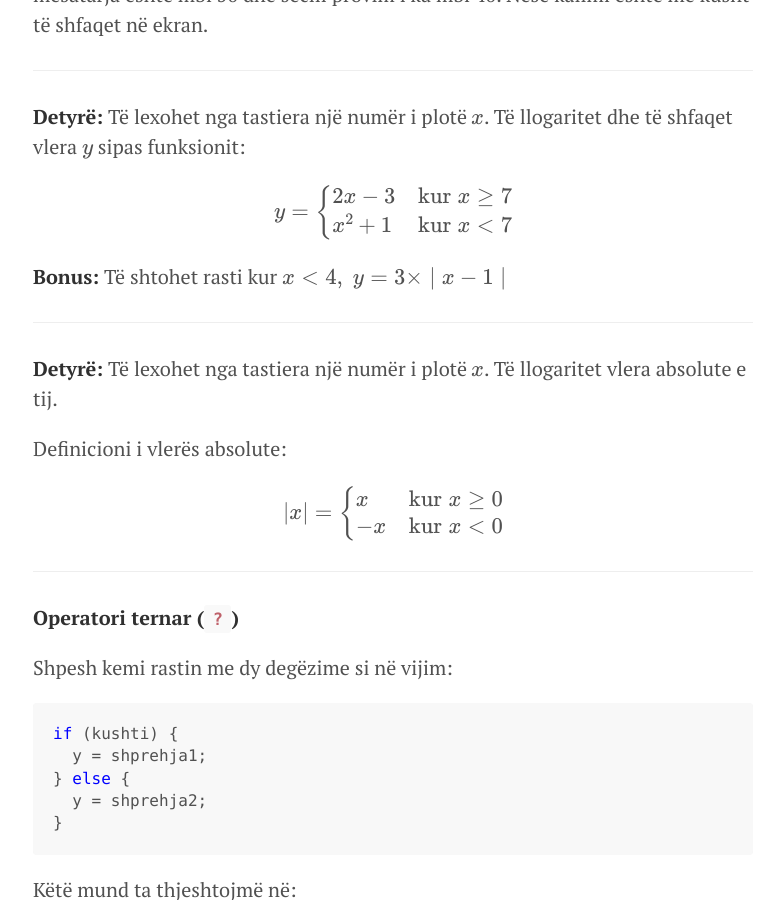
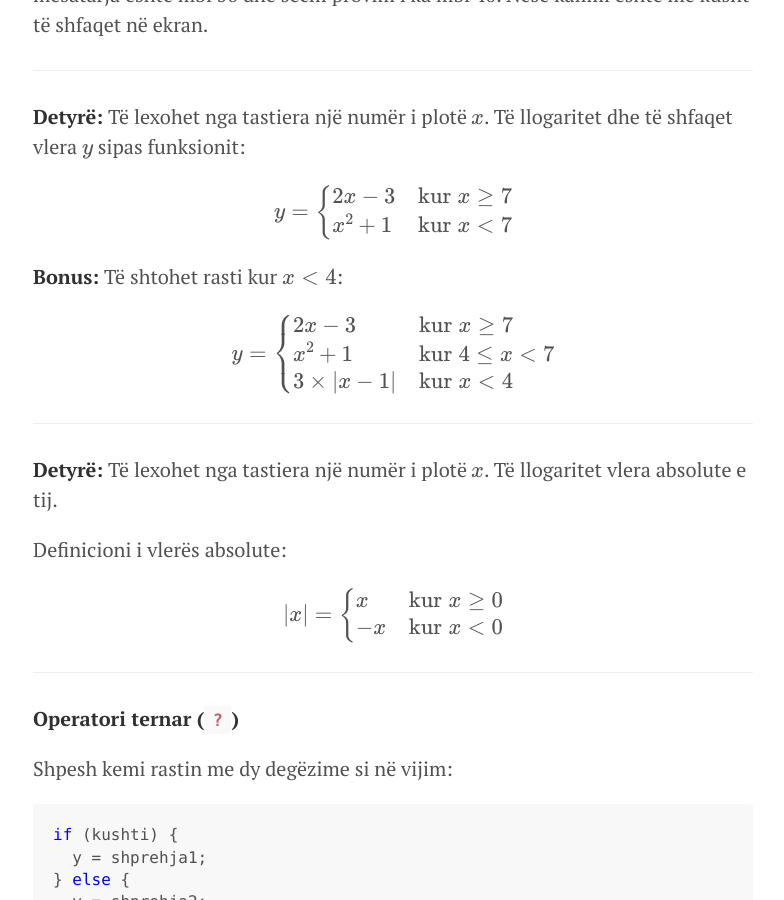
Before and after one commit to blerimrexha/edongashi.github.io, a Jekyll site: the page built from lendet/gjuhe-programuese/ligjerata/java3.md, in a window 1280 px wide and 900 px high, scrolled down 5156 px. Shown: the whole window, without its empty margins (247-1031 px from the left). Built offline with Jekyll 4.4.1, drawn with Linux system fonts in a browser that asks for light colours; our own code applies the rules of GitHub Pages for plain Markdown files; formulas are drawn with MathJax 3.

Commit message:
Update lendet/gjuhe-programuese/ligjerata/java3.md

```diff
--- a/lendet/gjuhe-programuese/ligjerata/java3.md
+++ b/lendet/gjuhe-programuese/ligjerata/java3.md
@@ -207,7 +207,16 @@ x^2 + 1 & \text{kur}\; x < 7
 \end{cases}
 $$
 
-**Bonus:** Të shtohet rasti kur $x < 4,\; y = 3 \times ∣x-1∣$
+**Bonus:** Të shtohet rasti kur $x < 4$:
+
+
+$$
+y = \begin{cases}
+2x - 3 & \text{kur}\; x \geq 7 \\
+x^2 + 1 & \text{kur}\; 4 \leq x < 7 \\
+3 \times |x-1| & \text{kur}\; x < 4
+\end{cases}
+$$
 
 ---
 
```
